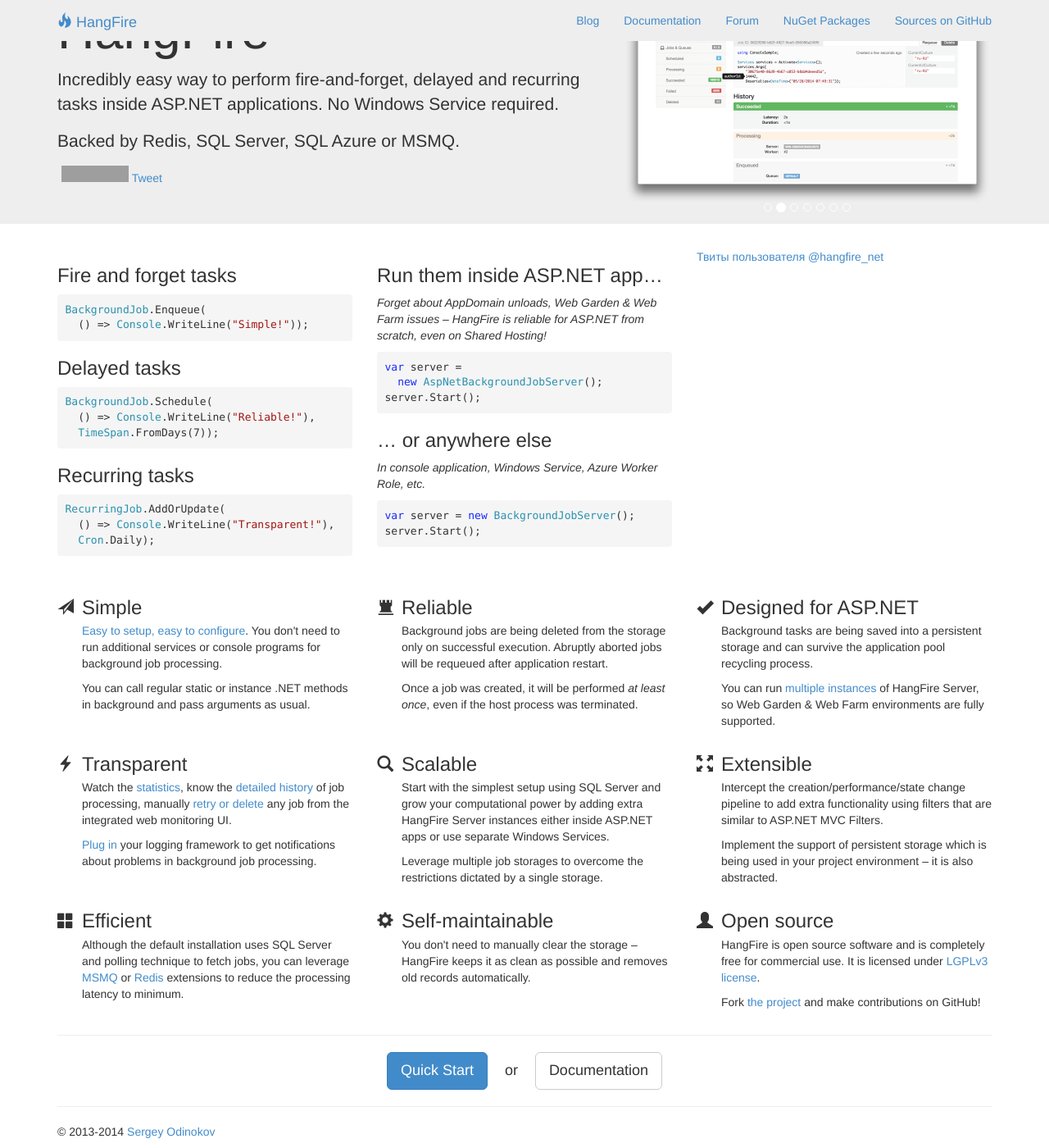
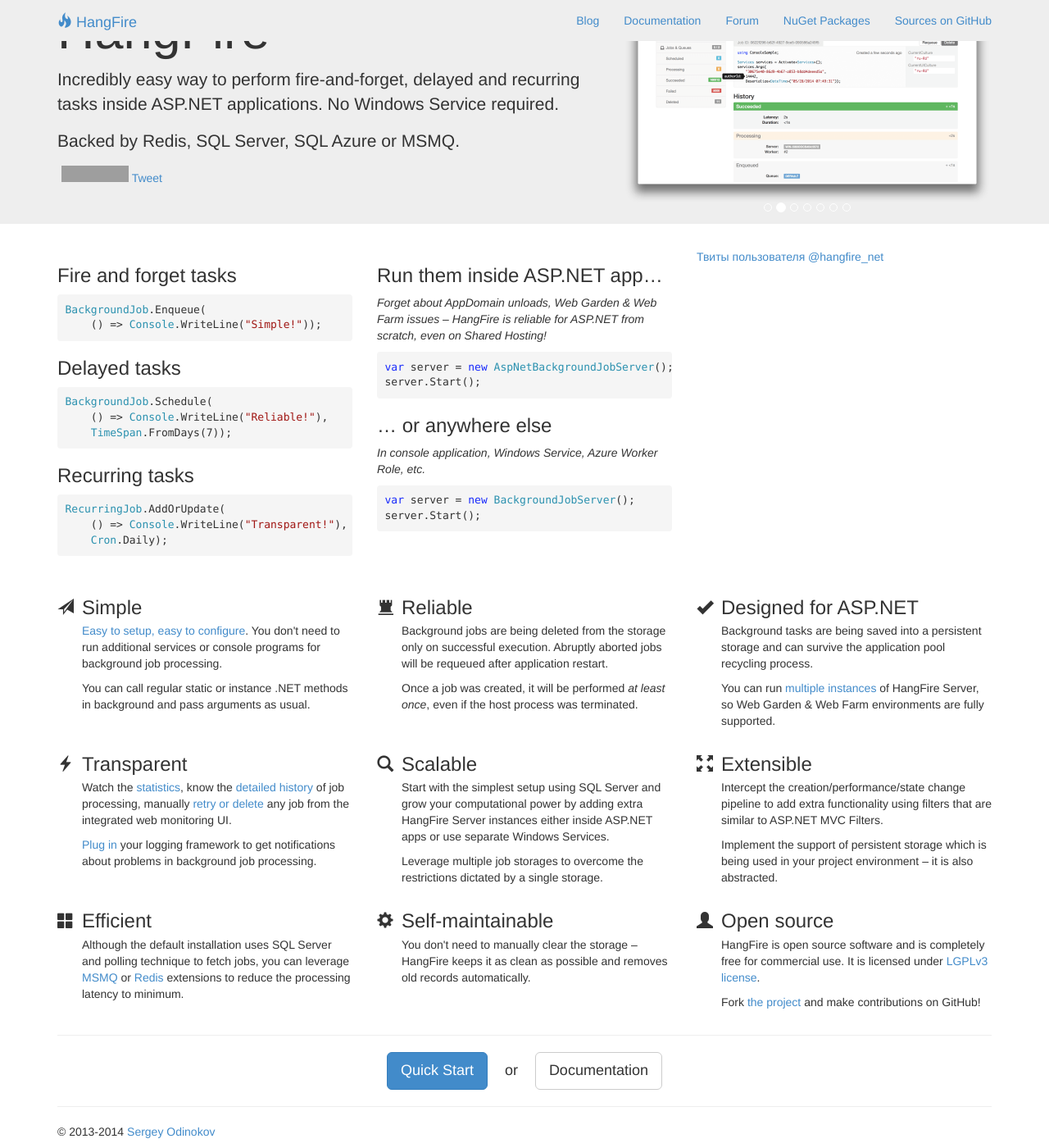
Before and after one commit to HangfireIO/Hangfire.io, a Jekyll site: the page built from index.html, in a window 1280 px wide and 1400 px high, scrolled down 77 px. Shown: the whole window at 82% size. Built offline with Jekyll 4.4.1, drawn with Linux system fonts in a browser that asks for light colours; nearby versions of some CDN libraries; Markdown is read by kramdown in place of the engine named in the settings; comment, search, counter and statistics services are not loaded; grey boxes are pictures that could not be loaded.

Commit message:
Some cosmetics for code snippets

```diff
--- a/css/styles.css
+++ b/css/styles.css
@@ -162,6 +162,9 @@
 pre {
     border-color: #eee;
     border: none;
+    overflow: auto;
+    word-wrap: normal;
+    white-space: pre;
 }
 
 .quickstart hr {
--- a/index.html
+++ b/index.html
@@ -108,25 +108,24 @@
     <div class="row">
         <div class="col-md-4">
             <h3>Fire and forget tasks</h3>
-<pre><span class="type">BackgroundJob</span>.Enqueue(
-  () => <span class="type">Console</span>.WriteLine(<span class="string">"Simple!"</span>));</pre>
+<pre><span class="type">BackgroundJob</span>.Enqueue(<span class="hidden-sm">
+    </span>() => <span class="type">Console</span>.WriteLine(<span class="string">"Simple!"</span>));</pre>
 
             <h3>Delayed tasks</h3>
-<pre><span class="type">BackgroundJob</span>.Schedule(
-  () => <span class="type">Console</span>.WriteLine(<span class="string">"Reliable!"</span>),
-  <span class="type">TimeSpan</span>.FromDays(7));</pre>
+<pre><span class="type">BackgroundJob</span>.Schedule(<span class="hidden-sm">
+    </span>() => <span class="type">Console</span>.WriteLine(<span class="string">"Reliable!"</span>), <span class="hidden-sm">
+    </span><span class="type">TimeSpan</span>.FromDays(7));</pre>
 
             <h3>Recurring tasks</h3>
-<pre><span class="type">RecurringJob</span>.AddOrUpdate(
-  () => <span class="type">Console</span>.WriteLine(<span class="string">"Transparent!"</span>),
-  <span class="type">Cron</span>.Daily);</pre>
+<pre><span class="type">RecurringJob</span>.AddOrUpdate(<span class="hidden-sm">
+    </span>() => <span class="type">Console</span>.WriteLine(<span class="string">"Transparent!"</span>), <span class="hidden-sm">
+    </span><span class="type">Cron</span>.Daily);</pre>
 
         </div>
         <div class="col-md-4">
             <h3>Run them inside ASP.NET app…</h3>
             <p><em>Forget about AppDomain unloads, Web Garden &amp; Web Farm issues – HangFire is reliable for ASP.NET from scratch, even on Shared Hosting!</em></p>
-<pre><span class="keywd">var</span> server =
-  <span class="keywd">new</span> <span class="type">AspNetBackgroundJobServer</span>();
+<pre><span class="keywd">var</span> server = <span class="keywd">new</span> <span class="type">AspNetBackgroundJobServer</span>();
 server.Start();</pre>
 
             <h3>… or anywhere else</h3>
```
